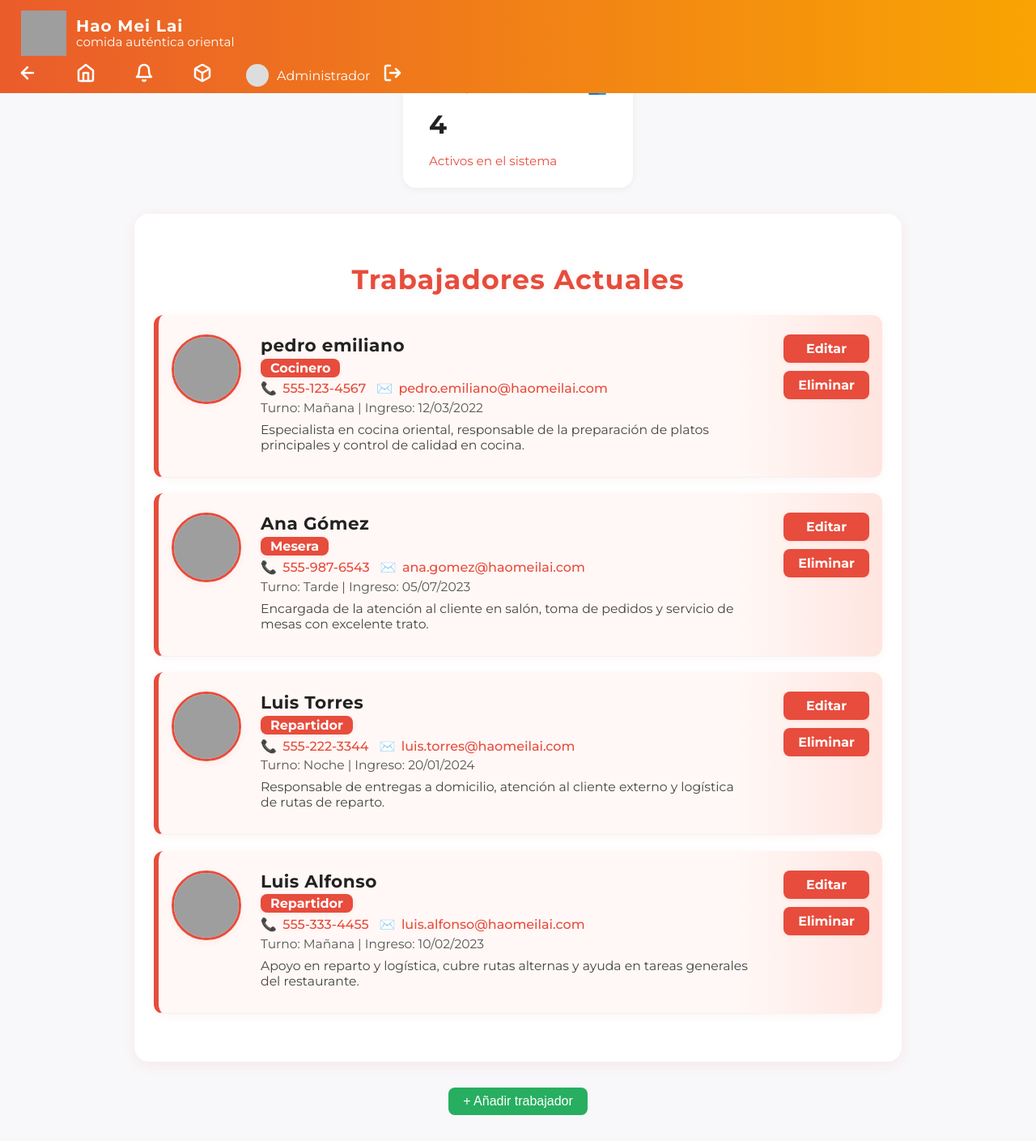
After one commit to elkrFst/HaoMeiLai, a PHP site: page /trabajadores.php in a window 1280 px wide. The commit adds this page. Shown: the whole page at 81% size. Run offline with PHP 8.4, Linux system fonts and the light colour scheme; grey boxes are pictures that could not be loaded.

Commit message:
apartado del trabajador

```diff
--- a/css/menu.css
+++ b/css/menu.css
@@ -18,13 +18,10 @@
             box-shadow: 0 2px 8px rgba(0,0,0,0.10);
             text-align: center;
             padding: 24px 18px 16px 18px;
-            transition: transform 0.2s ease-in-out, border-color 0.2s ease-in-out, background-color 0.2s ease-in-out;
             width: 160px;
         }
         .categoria:hover {
             transform: translateY(-6px) scale(1.04);
-            border-color: #7ec8e3;
-            border-style: dashed;
         }
         .categoria img {
             width: 72px;
--- /dev/null
+++ b/php/Admin/trabajadores.php
@@ -0,0 +1,524 @@
+<!DOCTYPE html>
+<html lang="es">
+<head>
+    <meta charset="UTF-8">
+    <meta name="viewport" content="width=device-width, initial-scale=1.0">
+    <title>Trabajadores - Panel Admin</title>
+    <link rel="stylesheet" href="../../css/Admin.css">
+    <!-- Google Fonts Montserrat -->
+    <link href="https://fonts.googleapis.com/css2?family=Montserrat:wght@700;500;400&display=swap" rel="stylesheet">
+    <style>
+        body {
+            font-family: 'Montserrat', Arial, sans-serif;
+            background: #f8f8fa;
+            margin: 0; /* <-- Asegura que no haya margen en body */
+            padding: 0; /* <-- Asegura que no haya padding en body */
+        }
+        .header-admin {
+            margin: 0;
+            padding: 0.3rem 1rem 0.3rem 1rem;
+            background: linear-gradient(90deg, #ea5c2b 0%, #f9a602 100%);
+            box-shadow: none;
+            border-radius: 0;
+            position: fixed;
+            top: 0;
+            left: 0;
+            width: 100vw;
+            z-index: 1000;
+            min-height: 64px;
+        }
+        .header-left {
+            display: flex;
+            align-items: center;
+            gap: 12px;
+            padding: 8px 10px;
+        }
+        .logo-header {
+            width: 56px !important;
+            height: 56px !important;
+            object-fit: cover;
+            border-radius: 0;
+        }
+        .nombre-header-block {
+            line-height: 1.1;
+        }
+        .nombre-header {
+            font-size: 1.25em !important;
+            font-weight: 700;
+            color: #fff;
+            letter-spacing: 1px;
+        }
+        .subnombre-header {
+            font-size: 0.95em !important;
+            color: #fff;
+        }
+        .header-right {
+            display: flex;
+            align-items: center;
+            gap: 18px;
+            padding-right: 18px;
+        }
+        .perfil-admin .perfil-img {
+            width: 28px !important;
+            height: 28px !important;
+        }
+        .perfil-admin .perfil-nombre {
+            font-size: 1em !important;
+        }
+        main {
+            margin-top: 70px !important;
+        }
+        .trabajadores-lista {
+            max-width: 900px;
+            margin: 2rem auto;
+            background: #fff;
+            border-radius: 18px;
+            box-shadow: 0 4px 18px rgba(231,76,60,0.09);
+            padding: 2rem 1.5rem 2.5rem 1.5rem;
+        }
+        .trabajadores-lista h2 {
+            margin-bottom: 1.5rem;
+            color: #e74c3c;
+            text-align: center;
+            font-family: 'Montserrat', Arial, sans-serif;
+            font-size: 2.1em;
+            font-weight: 700;
+            letter-spacing: 1px;
+            text-shadow: 0 2px 8px rgba(231,76,60,0.08);
+        }
+        .trabajador-card {
+            display: flex;
+            align-items: flex-start;
+            gap: 1.5rem;
+            padding: 1.5rem 1rem;
+            border-bottom: 1px solid #f1f1f1;
+            border-left: 6px solid #e74c3c;
+            background: linear-gradient(90deg, #fff8f6 80%, #ffe5e0 100%);
+            border-radius: 12px;
+            margin-bottom: 1.2rem;
+            box-shadow: 0 2px 12px rgba(231,76,60,0.06);
+            transition: box-shadow 0.2s, border-color 0.2s;
+        }
+        .trabajador-card:hover {
+            box-shadow: 0 6px 24px rgba(231,76,60,0.13);
+            border-left: 6px solid #c0392b;
+        }
+        .trabajador-foto {
+            width: 80px;
+            height: 80px;
+            border-radius: 50%;
+            object-fit: cover;
+            border: 3px solid #e74c3c;
+            background: #fff3e0;
+            flex-shrink: 0;
+            box-shadow: 0 2px 8px rgba(231,76,60,0.08);
+        }
+        .trabajador-info {
+            flex: 1;
+        }
+        .trabajador-nombre {
+            font-family: 'Montserrat', Arial, sans-serif;
+            font-weight: 700;
+            font-size: 1.35em;
+            color: #222;
+            margin-bottom: 0.1em;
+            letter-spacing: 0.5px;
+        }
+        .trabajador-puesto {
+            color: #fff;
+            background: #e74c3c;
+            display: inline-block;
+            padding: 2px 12px;
+            border-radius: 8px;
+            font-size: 1em;
+            font-weight: 600;
+            margin-bottom: 0.3em;
+            margin-top: 0.1em;
+            box-shadow: 0 1px 4px rgba(231,76,60,0.09);
+        }
+        .trabajador-contacto {
+            color: #e74c3c;
+            font-size: 1em;
+            margin-bottom: 0.3em;
+            font-weight: 500;
+        }
+        .trabajador-contacto .icon {
+            margin-right: 3px;
+        }
+        .trabajador-extra {
+            margin: 0.2em 0 0.5em 0;
+            color: #555;
+            font-size: 0.97em;
+        }
+        .trabajador-descripcion {
+            font-size: 0.98em;
+            color: #444;
+            margin-bottom: 0.4em;
+        }
+        .trabajador-acciones {
+            display: flex;
+            flex-direction: column;
+            gap: 10px;
+            margin-left: 1em;
+        }
+        .trabajador-acciones button {
+            background: #e74c3c;
+            color: #fff;
+            border: none;
+            border-radius: 8px;
+            padding: 8px 18px;
+            cursor: pointer;
+            font-size: 1em;
+            font-family: 'Montserrat', Arial, sans-serif;
+            font-weight: 600;
+            transition: background 0.2s;
+            box-shadow: 0 1px 4px rgba(231,76,60,0.09);
+        }
+        .trabajador-acciones button:hover {
+            background: #c0392b;
+        }
+        @media (max-width: 600px) {
+            .header-admin {
+                padding: 0.5rem 0.5rem 0.2rem 0.5rem;
+            }
+            .trabajadores-lista {
+                padding: 1rem 0.5rem 1.5rem 0.5rem;
+            }
+            .trabajador-card {
+                flex-direction: column;
+                align-items: flex-start;
+                gap: 0.7rem;
+                margin-bottom: 1.1rem;
+            }
+            .trabajador-acciones {
+                width: 100%;
+                flex-direction: row;
+                gap: 10px;
+                margin-top: 8px;
+                margin-left: 0;
+            }
+        }
+        /* Estilos para el modal */
+        #modalEditar {
+            display: none;
+            position: fixed;
+            top: 0;
+            left: 0;
+            width: 100vw;
+            height: 100vh;
+            background: rgba(0, 0, 0, 0.35);
+            z-index: 9999;
+            align-items: center;
+            justify-content: center;
+        }
+        #formEditar {
+            background: #fff;
+            border-radius: 12px;
+            max-width: 350px;
+            width: 90vw;
+            padding: 2rem;
+            box-shadow: 0 4px 24px rgba(0, 0, 0, 0.18);
+            display: flex;
+            flex-direction: column;
+            gap: 1em;
+            position: relative;
+        }
+        #formEditar button[type="button"] {
+            position: absolute;
+            top: 10px;
+            right: 10px;
+            background: none;
+            border: none;
+            font-size: 1.3em;
+            color: #e74c3c;
+            cursor: pointer;
+        }
+        #formEditar h3 {
+            margin: 0 0 1em 0;
+            color: #e74c3c;
+        }
+        #formEditar label {
+            font-size: 0.9em;
+            color: #333;
+        }
+        #formEditar input, #formEditar textarea {
+            border: 1px solid #ccc;
+            border-radius: 8px;
+            padding: 0.6em;
+            font-size: 0.95em;
+            width: 100%;
+            box-sizing: border-box;
+        }
+        #formEditar button[type="submit"] {
+            background: #e74c3c;
+            color: #fff;
+            border: none;
+            border-radius: 8px;
+            padding: 8px 0;
+            font-size: 1em;
+            margin-top: 0.5em;
+            cursor: pointer;
+        }
+        /* Estilos para el modal nuevo trabajador */
+        #modalNuevo {
+            display: none;
+            position: fixed;
+            top: 0;
+            left: 0;
+            width: 100vw;
+            height: 100vh;
+            background: rgba(0, 0, 0, 0.35);
+            z-index: 9999;
+            align-items: center;
+            justify-content: center;
+        }
+        #formNuevo {
+            background: #fff;
+            border-radius: 12px;
+            max-width: 350px;
+            width: 90vw;
+            padding: 2rem;
+            box-shadow: 0 4px 24px rgba(0, 0, 0, 0.18);
+            display: flex;
+            flex-direction: column;
+            gap: 1em;
+            position: relative;
+        }
+        #formNuevo button[type="button"] {
+            position: absolute;
+            top: 10px;
+            right: 10px;
+            background: none;
+            border: none;
+            font-size: 1.3em;
+            color: #e74c3c;
+            cursor: pointer;
+        }
+        #formNuevo h3 {
+            margin: 0 0 1em 0;
+            color: #27ae60;
+        }
+    </style>
+</head>
+<body>
+    <header class="header-admin">
+        <div class="header-left">
+            <img src="../../imagenes/logo comida.png" alt="Logo Hao Mei Lai" class="logo-header">
+            <div class="nombre-header-block">
+                <span class="nombre-header">Hao Mei Lai</span><br>
+                <span class="subnombre-header">comida auténtica oriental</span>
+            </div>
+        </div>
+        <div class="header-right" style="display:flex;align-items:center;gap:32px;padding-right:32px;">
+            <!-- Botón regreso al panel admin -->
+            <button class="icon-btn" title="Regresar al Panel Admin" onclick="location.href='indexadmin.php'" style="background:none;border:none;cursor:pointer;">
+                <!-- Icono flecha regreso -->
+                <svg xmlns="http://www.w3.org/2000/svg" width="28" height="28" fill="none" stroke="#fff" stroke-width="2.5" stroke-linecap="round" stroke-linejoin="round" class="feather feather-arrow-left"><line x1="19" y1="12" x2="5" y2="12"/><polyline points="12 19 5 12 12 5"/></svg>
+            </button>
+            <button class="icon-btn" title="Inicio" onclick="location.href='../indexusuario.php'" style="background:none;border:none;cursor:pointer;">
+                <!-- Icono casa -->
+                <svg xmlns="http://www.w3.org/2000/svg" width="28" height="28" fill="none" stroke="#fff" stroke-width="2.5" stroke-linecap="round" stroke-linejoin="round" class="feather feather-home"><path d="M3 9l9-7 9 7v11a2 2 0 0 1-2 2H5a2 2 0 0 1-2-2z"/><polyline points="9 22 9 12 15 12 15 22"/></svg>
+            </button>
+            <button class="icon-btn" title="Notificaciones" style="background:none;border:none;cursor:pointer;">
+                <!-- Icono campana -->
+                <svg xmlns="http://www.w3.org/2000/svg" width="28" height="28" fill="none" stroke="#fff" stroke-width="2.5" stroke-linecap="round" stroke-linejoin="round" class="feather feather-bell"><path d="M18 8a6 6 0 0 0-12 0c0 7-3 9-3 9h18s-3-2-3-9"/><path d="M13.73 21a2 2 0 0 1-3.46 0"/></svg>
+            </button>
+            <button class="icon-btn almacen-btn" title="Almacen" onclick="location.href='almacen.php'" style="background:none;border:none;cursor:pointer;">
+                <!-- Icono caja (almacén) -->
+                <svg xmlns="http://www.w3.org/2000/svg" width="28" height="28" fill="none" stroke="#fff" stroke-width="2.5" stroke-linecap="round" stroke-linejoin="round" class="feather feather-box"><path d="M21 16V8a2 2 0 0 0-1-1.73l-7-4a2 2 0 0 0-2 0l-7 4A2 2 0 0 0 3 8v8a2 2 0 0 0 1 1.73l7 4a2 2 0 0 0 2 0l7-4A2 2 0 0 0 21 16z"/><polyline points="3.27 6.96 12 12.01 20.73 6.96"/><line x1="12" y1="22" x2="12" y2="12"/></svg>
+            </button>
+            <div class="perfil-admin" style="display:flex;align-items:center;gap:10px;">
+                <div class="perfil-img" style="width:40px;height:40px;background:#ddd;border-radius:50%;"></div>
+                <span class="perfil-nombre" style="color:#fff;font-size:1.1em;">Administrador</span>
+                <button class="icon-btn" title="Salir" onclick="location.href='../iniciodesesión.php'" style="background:none;border:none;cursor:pointer;">
+                    <!-- Icono salida (logout) -->
+                    <svg xmlns="http://www.w3.org/2000/svg" width="28" height="28" fill="none" stroke="#fff" stroke-width="2.5" stroke-linecap="round" stroke-linejoin="round" class="feather feather-log-out"><path d="M9 21H5a2 2 0 0 1-2-2V5a2 2 0 0 1 2-2h4"/><polyline points="16 17 21 12 16 7"/><line x1="21" y1="12" x2="9" y2="12"/></svg>
+                </button>
+            </div>
+        </div>
+    </header>
+    <main>
+        <section class="admin-dashboard-cards" style="display: flex; gap: 2rem; margin-top: 2rem; justify-content: center; align-items: center;">
+            <div style="background: #fff; border-radius: 16px; box-shadow: 0 2px 8px rgba(0,0,0,0.05); padding: 1.5rem 2rem; min-width: 220px;">
+                <div style="display: flex; justify-content: space-between; align-items: center;">
+                    <span style="font-weight: 600; color: #333;">Trabajadores</span>
+                    <span style="color: #e74c3c; font-size: 1.2em;">👥</span>
+                </div>
+                <div style="font-size: 2em; font-weight: bold; margin: 0.5em 0; color: #222;" id="totalTrabajadores">0</div>
+                <div style="color: #e74c3c; font-size: 0.95em;">Activos en el sistema</div>
+            </div>
+            <!-- Puedes agregar más tarjetas si lo deseas -->
+        </section>
+        <div class="trabajadores-lista">
+            <h2>Trabajadores Actuales</h2>
+            <!-- Aquí ya no va el botón de añadir trabajador -->
+        </div>
+        <!-- Botón fuera del contenedor que se reemplaza -->
+        <button onclick="abrirModalNuevo()" style="background:#27ae60; color:#fff; border:none; border-radius:8px; padding:8px 18px; font-size:1em; margin:1.5em auto 2em auto; display:block; cursor:pointer;">+ Añadir trabajador</button>
+
+        <!-- Modal para editar trabajador -->
+        <div id="modalEditar" style="display:none; position:fixed; top:0; left:0; width:100vw; height:100vh; background:rgba(0,0,0,0.35); z-index:9999; align-items:center; justify-content:center;">
+          <form id="formEditar" style="background:#fff; border-radius:12px; max-width:350px; width:90vw; padding:2rem; box-shadow:0 4px 24px rgba(0,0,0,0.18); display:flex; flex-direction:column; gap:1em; position:relative;">
+            <button type="button" onclick="cerrarModal()" style="position:absolute; top:10px; right:10px; background:none; border:none; font-size:1.3em; color:#e74c3c; cursor:pointer;">×</button>
+            <h3 style="margin:0 0 1em 0; color:#e74c3c;">Editar Trabajador</h3>
+            <input type="hidden" id="editIndex">
+            <label>Nombre: <input type="text" id="editNombre" required></label>
+            <label>Puesto: <input type="text" id="editPuesto" required></label>
+            <label>Teléfono: <input type="text" id="editTelefono"></label>
+            <label>Correo: <input type="email" id="editCorreo"></label>
+            <label>Turno: <input type="text" id="editTurno"></label>
+            <label>Ingreso: <input type="date" id="editIngreso"></label>
+            <label>Descripción: <textarea id="editDescripcion" rows="2"></textarea></label>
+            <button type="submit" style="background:#e74c3c; color:#fff; border:none; border-radius:8px; padding:8px 0; font-size:1em; margin-top:0.5em;">Guardar Cambios</button>
+          </form>
+        </div>
+
+        <!-- Modal para nuevo trabajador -->
+        <div id="modalNuevo" style="display:none; position:fixed; top:0; left:0; width:100vw; height:100vh; background:rgba(0,0,0,0.35); z-index:9999; align-items:center; justify-content:center;">
+          <form id="formNuevo" style="background:#fff; border-radius:12px; max-width:350px; width:90vw; padding:2rem; box-shadow:0 4px 24px rgba(0,0,0,0.18); display:flex; flex-direction:column; gap:1em; position:relative;">
+            <button type="button" onclick="cerrarModalNuevo()" style="position:absolute; top:10px; right:10px; background:none; border:none; font-size:1.3em; color:#e74c3c; cursor:pointer;">×</button>
+            <h3 style="margin:0 0 1em 0; color:#27ae60;">Nuevo Trabajador</h3>
+            <label>Nombre: <input type="text" id="nuevoNombre" required></label>
+            <label>Puesto: <input type="text" id="nuevoPuesto" required></label>
+            <label>Teléfono: <input type="text" id="nuevoTelefono"></label>
+            <label>Correo: <input type="email" id="nuevoCorreo"></label>
+            <label>Turno: <input type="text" id="nuevoTurno"></label>
+            <label>Ingreso: <input type="date" id="nuevoIngreso"></label>
+            <label>Descripción: <textarea id="nuevoDescripcion" rows="2"></textarea></label>
+            <label>Foto (URL): <input type="text" id="nuevoFoto" placeholder="../../imagenes/trabajadorX.jpg"></label>
+            <button type="submit" style="background:#27ae60; color:#fff; border:none; border-radius:8px; padding:8px 0; font-size:1em; margin-top:0.5em;">Añadir</button>
+          </form>
+        </div>
+    </main>
+    <script>
+const trabajadores = [
+  {
+    nombre: "pedro emiliano",
+    puesto: "Cocinero",
+    telefono: "555-123-4567",
+    correo: "pedro.emiliano@haomeilai.com",
+    turno: "Mañana",
+    ingreso: "2022-03-12",
+    descripcion: "Especialista en cocina oriental, responsable de la preparación de platos principales y control de calidad en cocina.",
+    foto: "../../imagenes/pedro pendejo.jpg"
+  },
+  {
+    nombre: "Ana Gómez",
+    puesto: "Mesera",
+    telefono: "555-987-6543",
+    correo: "ana.gomez@haomeilai.com",
+    turno: "Tarde",
+    ingreso: "2023-07-05",
+    descripcion: "Encargada de la atención al cliente en salón, toma de pedidos y servicio de mesas con excelente trato.",
+    foto: "../../imagenes/trabajador2.jpg"
+  },
+  {
+    nombre: "Luis Torres",
+    puesto: "Repartidor",
+    telefono: "555-222-3344",
+    correo: "luis.torres@haomeilai.com",
+    turno: "Noche",
+    ingreso: "2024-01-20",
+    descripcion: "Responsable de entregas a domicilio, atención al cliente externo y logística de rutas de reparto.",
+    foto: "../../imagenes/trabajador3.jpg"
+  },
+  {
+    nombre: "Luis Alfonso",
+    puesto: "Repartidor",
+    telefono: "555-333-4455",
+    correo: "luis.alfonso@haomeilai.com",
+    turno: "Mañana",
+    ingreso: "2023-02-10",
+    descripcion: "Apoyo en reparto y logística, cubre rutas alternas y ayuda en tareas generales del restaurante.",
+    foto: "../../imagenes/trabajador4.jpg"
+  }
+];
+
+function abrirModalEditar(index) {
+  const t = trabajadores[index];
+  document.getElementById('editIndex').value = index;
+  document.getElementById('editNombre').value = t.nombre;
+  document.getElementById('editPuesto').value = t.puesto;
+  document.getElementById('editTelefono').value = t.telefono;
+  document.getElementById('editCorreo').value = t.correo;
+  document.getElementById('editTurno').value = t.turno;
+  document.getElementById('editIngreso').value = t.ingreso;
+  document.getElementById('editDescripcion').value = t.descripcion;
+  document.getElementById('modalEditar').style.display = "flex";
+}
+function cerrarModal() {
+  document.getElementById('modalEditar').style.display = "none";
+}
+document.getElementById('formEditar').onsubmit = function(e) {
+  e.preventDefault();
+  const i = document.getElementById('editIndex').value;
+  trabajadores[i].nombre = document.getElementById('editNombre').value;
+  trabajadores[i].puesto = document.getElementById('editPuesto').value;
+  trabajadores[i].telefono = document.getElementById('editTelefono').value;
+  trabajadores[i].correo = document.getElementById('editCorreo').value;
+  trabajadores[i].turno = document.getElementById('editTurno').value;
+  trabajadores[i].ingreso = document.getElementById('editIngreso').value;
+  trabajadores[i].descripcion = document.getElementById('editDescripcion').value;
+  renderTrabajadores();
+  cerrarModal();
+};
+
+function abrirModalNuevo() {
+  document.getElementById('formNuevo').reset();
+  document.getElementById('modalNuevo').style.display = "flex";
+}
+function cerrarModalNuevo() {
+  document.getElementById('modalNuevo').style.display = "none";
+}
+document.getElementById('formNuevo').onsubmit = function(e) {
+  e.preventDefault();
+  trabajadores.push({
+    nombre: document.getElementById('nuevoNombre').value,
+    puesto: document.getElementById('nuevoPuesto').value,
+    telefono: document.getElementById('nuevoTelefono').value,
+    correo: document.getElementById('nuevoCorreo').value,
+    turno: document.getElementById('nuevoTurno').value,
+    ingreso: document.getElementById('nuevoIngreso').value,
+    descripcion: document.getElementById('nuevoDescripcion').value,
+    foto: document.getElementById('nuevoFoto').value || "../../imagenes/trabajador1.jpg"
+  });
+  renderTrabajadores();
+  cerrarModalNuevo();
+};
+
+function eliminarTrabajador(i) {
+  if(confirm("¿Seguro que deseas eliminar este trabajador?")) {
+    trabajadores.splice(i, 1);
+    renderTrabajadores();
+  }
+}
+
+// Renderizar trabajadores dinámicamente
+function renderTrabajadores() {
+  const cont = document.querySelector('.trabajadores-lista');
+  cont.innerHTML = `<h2>Trabajadores Actuales</h2>` + trabajadores.map((t, i) => `
+    <div class="trabajador-card">
+      <img src="${t.foto}" alt="Foto ${t.nombre}" class="trabajador-foto">
+      <div class="trabajador-info">
+        <div class="trabajador-nombre">${t.nombre}</div>
+        <div class="trabajador-puesto">${t.puesto}</div>
+        <div class="trabajador-contacto">
+          <span class="icon">📞</span> ${t.telefono} &nbsp;
+          <span class="icon">✉️</span> ${t.correo}
+        </div>
+        <div class="trabajador-extra">Turno: ${t.turno} | Ingreso: ${t.ingreso.split('-').reverse().join('/')}</div>
+        <div class="trabajador-descripcion">${t.descripcion}</div>
+      </div>
+      <div class="trabajador-acciones">
+        <button onclick="abrirModalEditar(${i})">Editar</button>
+        <button onclick="eliminarTrabajador(${i})">Eliminar</button>
+      </div>
+    </div>
+  `).join('');
+  // Actualiza el total de trabajadores en la tarjeta
+  document.getElementById('totalTrabajadores').textContent = trabajadores.length;
+}
+renderTrabajadores();
+</script>
+</body>
+</html>
```
Also changed, not shown: css/Admin.css (+12 -0 lines), php/Admin/indexadmin.php (+52 -5 lines), css/trabajadores.css (added), imagenes/pedro pendejo.jpg (added).
